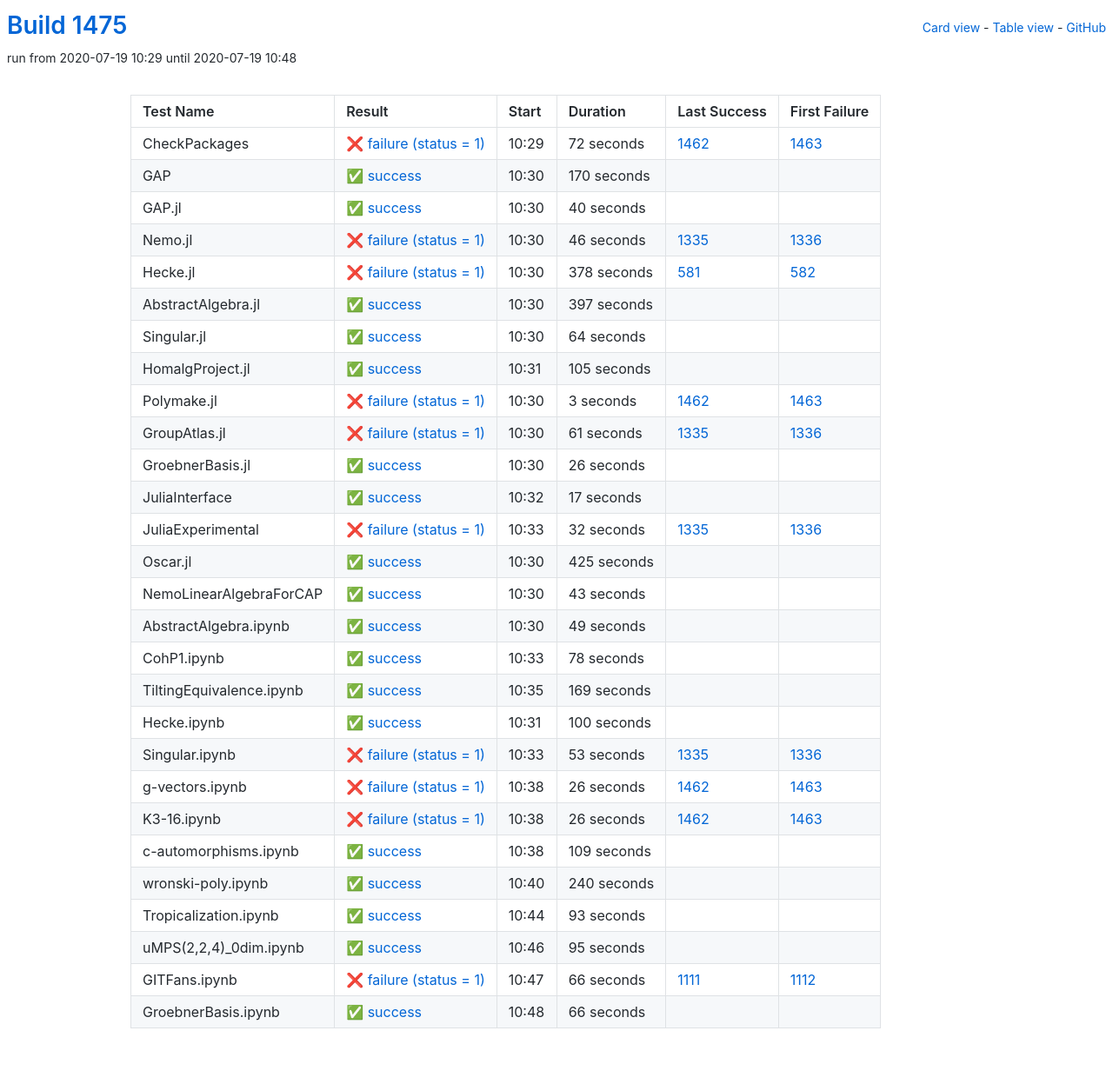
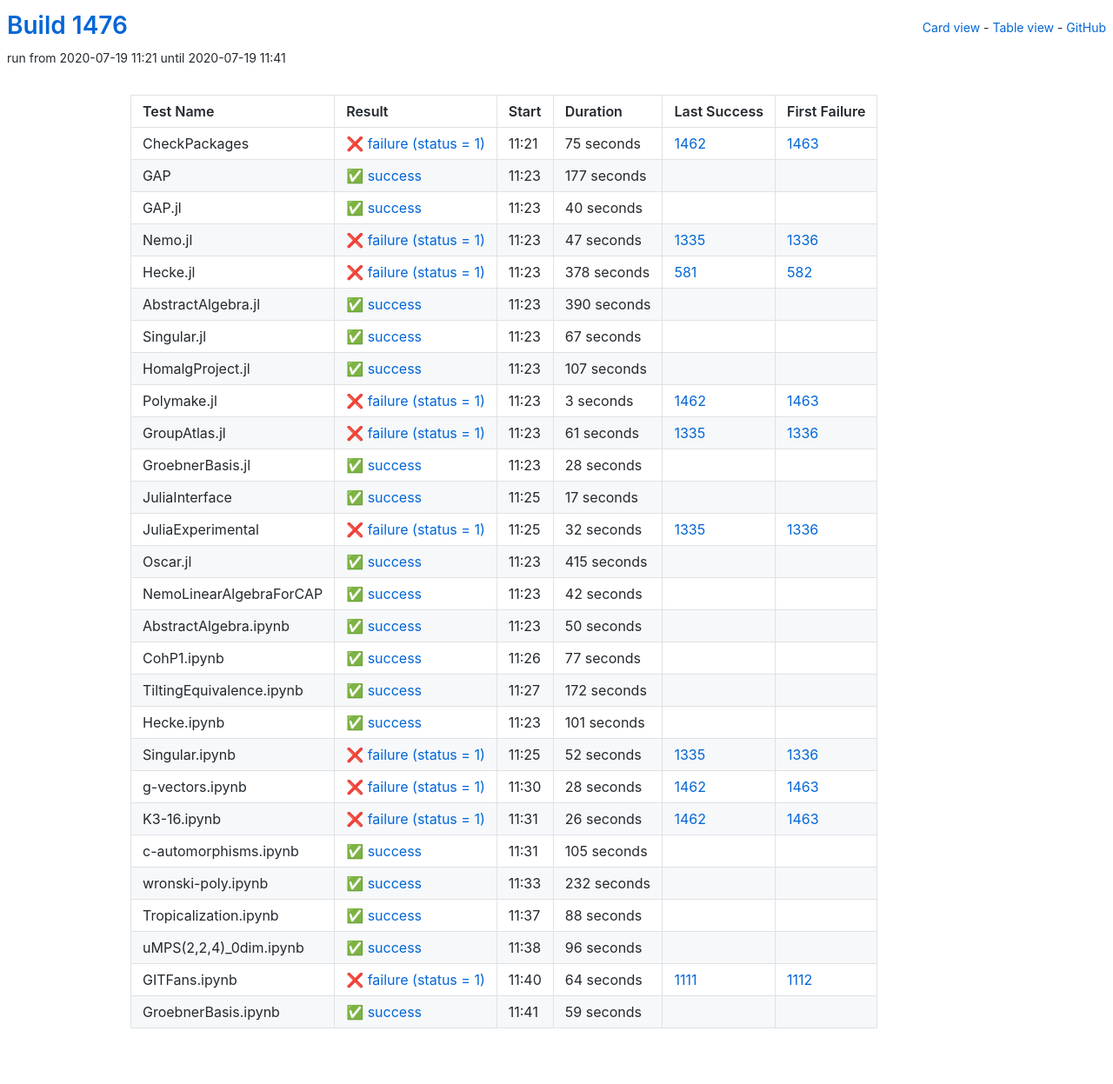
Before and after one commit to oscar-system/oscar-ci-status-1.4, a Jekyll site: the page built from table.html, in a window 1280 px wide. Shown: the whole page at 87% size. Built offline with Jekyll 4.4.1, drawn with Linux system fonts in a browser that asks for light colours.

Commit message:
Build #1476

```diff
--- a/_data/ci.yml
+++ b/_data/ci.yml
@@ -1,6 +1,6 @@
 ---
-build: 1475
-build_url: https://oscarci.mathematik.uni-kl.de/job/oscar-julia-1.4/1475/
+build: 1476
+build_url: https://oscarci.mathematik.uni-kl.de/job/oscar-julia-1.4/1476/
 job: oscar-julia-1.4
 organization: oscar-system
 repo: oscar-ci-status-1.4
@@ -8,32 +8,32 @@ repourl: https://github.com/oscar-system/oscar-ci-status-1.4
 tests:
 - name: CheckPackages
   id: checkpackages
-  log: https://oscarci.mathematik.uni-kl.de/job/oscar-julia-1.4/1475/artifact/logs/build-1475/CheckPackages.log
-  start: 2020-07-19 10:29
+  log: https://oscarci.mathematik.uni-kl.de/job/oscar-julia-1.4/1476/artifact/logs/build-1476/CheckPackages.log
+  start: 2020-07-19 11:21
   success: false
   exitcode: 1
   status: failure
-  duration: 72
+  duration: 75
   last_success: 1462
   last_success_url: https://oscarci.mathematik.uni-kl.de/job/oscar-julia-1.4/1462/
   first_failure: 1463
   first_failure_url: https://oscarci.mathematik.uni-kl.de/job/oscar-julia-1.4/1463/
 - name: GAP
   id: gap
-  log: https://oscarci.mathematik.uni-kl.de/job/oscar-julia-1.4/1475/artifact/logs/build-1475/GAP.log
-  start: 2020-07-19 10:30
+  log: https://oscarci.mathematik.uni-kl.de/job/oscar-julia-1.4/1476/artifact/logs/build-1476/GAP.log
+  start: 2020-07-19 11:23
   success: true
   exitcode: 0
   status: success
-  duration: 170
+  duration: 177
   last_success: false
   last_success_url:
   first_failure: false
   first_failure_url:
 - name: GAP.jl
   id: gap-jl
-  log: https://oscarci.mathematik.uni-kl.de/job/oscar-julia-1.4/1475/artifact/logs/build-1475/GAP.jl.log
-  start: 2020-07-19 10:30
+  log: https://oscarci.mathematik.uni-kl.de/job/oscar-julia-1.4/1476/artifact/logs/build-1476/GAP.jl.log
+  start: 2020-07-19 11:23
   success: true
   exitcode: 0
   status: success
@@ -44,20 +44,20 @@ tests:
   first_failure_url:
 - name: Nemo.jl
   id: nemo-jl
-  log: https://oscarci.mathematik.uni-kl.de/job/oscar-julia-1.4/1475/artifact/logs/build-1475/Nemo.jl.log
-  start: 2020-07-19 10:30
+  log: https://oscarci.mathematik.uni-kl.de/job/oscar-julia-1.4/1476/artifact/logs/build-1476/Nemo.jl.log
+  start: 2020-07-19 11:23
   success: false
   exitcode: 1
   status: failure
-  duration: 46
+  duration: 47
   last_success: 1335
   last_success_url: https://oscarci.mathematik.uni-kl.de/job/oscar-julia-1.4/1335/
   first_failure: 1336
   first_failure_url: https://oscarci.mathematik.uni-kl.de/job/oscar-julia-1.4/1336/
 - name: Hecke.jl
   id: hecke-jl
-  log: https://oscarci.mathematik.uni-kl.de/job/oscar-julia-1.4/1475/artifact/logs/build-1475/Hecke.jl.log
-  start: 2020-07-19 10:30
+  log: https://oscarci.mathematik.uni-kl.de/job/oscar-julia-1.4/1476/artifact/logs/build-1476/Hecke.jl.log
+  start: 2020-07-19 11:23
   success: false
   exitcode: 1
   status: failure
@@ -68,44 +68,44 @@ tests:
   first_failure_url: https://oscarci.mathematik.uni-kl.de/job/oscar-julia-1.4/582/
 - name: AbstractAlgebra.jl
   id: abstractalgebra-jl
-  log: https://oscarci.mathematik.uni-kl.de/job/oscar-julia-1.4/1475/artifact/logs/build-1475/AbstractAlgebra.jl.log
-  start: 2020-07-19 10:30
+  log: https://oscarci.mathematik.uni-kl.de/job/oscar-julia-1.4/1476/artifact/logs/build-1476/AbstractAlgebra.jl.log
+  start: 2020-07-19 11:23
   success: true
   exitcode: 0
   status: success
-  duration: 397
+  duration: 390
   last_success: false
   last_success_url:
   first_failure: false
   first_failure_url:
 - name: Singular.jl
   id: singular-jl
-  log: https://oscarci.mathematik.uni-kl.de/job/oscar-julia-1.4/1475/artifact/logs/build-1475/Singular.jl.log
-  start: 2020-07-19 10:30
+  log: https://oscarci.mathematik.uni-kl.de/job/oscar-julia-1.4/1476/artifact/logs/build-1476/Singular.jl.log
+  start: 2020-07-19 11:23
   success: true
   exitcode: 0
   status: success
-  duration: 64
+  duration: 67
   last_success: false
   last_success_url:
   first_failure: false
   first_failure_url:
 - name: HomalgProject.jl
   id: homalgproject-jl
-  log: https://oscarci.mathematik.uni-kl.de/job/oscar-julia-1.4/1475/artifact/logs/build-1475/HomalgProject.jl.log
-  start: 2020-07-19 10:31
+  log: https://oscarci.mathematik.uni-kl.de/job/oscar-julia-1.4/1476/artifact/logs/build-1476/HomalgProject.jl.log
+  start: 2020-07-19 11:23
   success: true
   exitcode: 0
   status: success
-  duration: 105
+  duration: 107
   last_success: false
   last_success_url:
   first_failure: false
   first_failure_url:
 - name: Polymake.jl
   id: polymake-jl
-  log: https://oscarci.mathematik.uni-kl.de/job/oscar-julia-1.4/1475/artifact/logs/build-1475/Polymake.jl.log
-  start: 2020-07-19 10:30
+  log: https://oscarci.mathematik.uni-kl.de/job/oscar-julia-1.4/1476/artifact/logs/build-1476/Polymake.jl.log
+  start: 2020-07-19 11:23
   success: false
   exitcode: 1
   status: failure
@@ -116,8 +116,8 @@ tests:
   first_failure_url: https://oscarci.mathematik.uni-kl.de/job/oscar-julia-1.4/1463/
 - name: GroupAtlas.jl
   id: groupatlas-jl
-  log: https://oscarci.mathematik.uni-kl.de/job/oscar-julia-1.4/1475/artifact/logs/build-1475/GroupAtlas.jl.log
-  start: 2020-07-19 10:30
+  log: https://oscarci.mathematik.uni-kl.de/job/oscar-julia-1.4/1476/artifact/logs/build-1476/GroupAtlas.jl.log
+  start: 2020-07-19 11:23
   success: false
   exitcode: 1
   status: failure
@@ -128,20 +128,20 @@ tests:
   first_failure_url: https://oscarci.mathematik.uni-kl.de/job/oscar-julia-1.4/1336/
 - name: GroebnerBasis.jl
   id: groebnerbasis-jl
-  log: https://oscarci.mathematik.uni-kl.de/job/oscar-julia-1.4/1475/artifact/logs/build-1475/GroebnerBasis.jl.log
-  start: 2020-07-19 10:30
+  log: https://oscarci.mathematik.uni-kl.de/job/oscar-julia-1.4/1476/artifact/logs/build-1476/GroebnerBasis.jl.log
+  start: 2020-07-19 11:23
   success: true
   exitcode: 0
   status: success
-  duration: 26
+  duration: 28
   last_success: false
   last_success_url:
   first_failure: false
   first_failure_url:
 - name: JuliaInterface
   id: juliainterface
-  log: https://oscarci.mathematik.uni-kl.de/job/oscar-julia-1.4/1475/artifact/logs/build-1475/JuliaInterface.log
-  start: 2020-07-19 10:32
+  log: https://oscarci.mathematik.uni-kl.de/job/oscar-julia-1.4/1476/artifact/logs/build-1476/JuliaInterface.log
+  start: 2020-07-19 11:25
   success: true
   exitcode: 0
   status: success
@@ -152,8 +152,8 @@ tests:
   first_failure_url:
 - name: JuliaExperimental
   id: juliaexperimental
-  log: https://oscarci.mathematik.uni-kl.de/job/oscar-julia-1.4/1475/artifact/logs/build-1475/JuliaExperimental.log
-  start: 2020-07-19 10:33
+  log: https://oscarci.mathematik.uni-kl.de/job/oscar-julia-1.4/1476/artifact/logs/build-1476/JuliaExperimental.log
+  start: 2020-07-19 11:25
   success: false
   exitcode: 1
   status: failure
@@ -164,104 +164,104 @@ tests:
   first_failure_url: https://oscarci.mathematik.uni-kl.de/job/oscar-julia-1.4/1336/
 - name: Oscar.jl
   id: oscar-jl
-  log: https://oscarci.mathematik.uni-kl.de/job/oscar-julia-1.4/1475/artifact/logs/build-1475/Oscar.jl.log
-  start: 2020-07-19 10:30
+  log: https://oscarci.mathematik.uni-kl.de/job/oscar-julia-1.4/1476/artifact/logs/build-1476/Oscar.jl.log
+  start: 2020-07-19 11:23
   success: true
   exitcode: 0
   status: success
-  duration: 425
+  duration: 415
   last_success: false
   last_success_url:
   first_failure: false
   first_failure_url:
 - name: NemoLinearAlgebraForCAP
   id: nemolinearalgebraforcap
-  log: https://oscarci.mathematik.uni-kl.de/job/oscar-julia-1.4/1475/artifact/logs/build-1475/NemoLinearAlgebraForCAP.log
-  start: 2020-07-19 10:30
+  log: https://oscarci.mathematik.uni-kl.de/job/oscar-julia-1.4/1476/artifact/logs/build-1476/NemoLinearAlgebraForCAP.log
+  start: 2020-07-19 11:23
   success: true
   exitcode: 0
   status: success
-  duration: 43
+  duration: 42
   last_success: false
   last_success_url:
   first_failure: false
   first_failure_url:
 - name: AbstractAlgebra.ipynb
   id: abstractalgebra-ipynb
-  log: https://oscarci.mathematik.uni-kl.de/job/oscar-julia-1.4/1475/artifact/logs/build-1475/AbstractAlgebra.ipynb.log
-  start: 2020-07-19 10:30
+  log: https://oscarci.mathematik.uni-kl.de/job/oscar-julia-1.4/1476/artifact/logs/build-1476/AbstractAlgebra.ipynb.log
+  start: 2020-07-19 11:23
   success: true
   exitcode: 0
   status: success
-  duration: 49
+  duration: 50
   last_success: false
   last_success_url:
   first_failure: false
   first_failure_url:
 - name: CohP1.ipynb
   id: cohp1-ipynb
-  log: https://oscarci.mathematik.uni-kl.de/job/oscar-julia-1.4/1475/artifact/logs/build-1475/CohP1.ipynb.log
-  start: 2020-07-19 10:33
+  log: https://oscarci.mathematik.uni-kl.de/job/oscar-julia-1.4/1476/artifact/logs/build-1476/CohP1.ipynb.log
+  start: 2020-07-19 11:26
   success: true
   exitcode: 0
   status: success
-  duration: 78
+  duration: 77
   last_success: false
   last_success_url:
   first_failure: false
   first_failure_url:
 - name: TiltingEquivalence.ipynb
   id: tiltingequivalence-ipynb
-  log: https://oscarci.mathematik.uni-kl.de/job/oscar-julia-1.4/1475/artifact/logs/build-1475/TiltingEquivalence.ipynb.log
-  start: 2020-07-19 10:35
+  log: https://oscarci.mathematik.uni-kl.de/job/oscar-julia-1.4/1476/artifact/logs/build-1476/TiltingEquivalence.ipynb.log
+  start: 2020-07-19 11:27
   success: true
   exitcode: 0
   status: success
-  duration: 169
+  duration: 172
   last_success: false
   last_success_url:
   first_failure: false
   first_failure_url:
 - name: Hecke.ipynb
   id: hecke-ipynb
-  log: https://oscarci.mathematik.uni-kl.de/job/oscar-julia-1.4/1475/artifact/logs/build-1475/Hecke.ipynb.log
-  start: 2020-07-19 10:31
+  log: https://oscarci.mathematik.uni-kl.de/job/oscar-julia-1.4/1476/artifact/logs/build-1476/Hecke.ipynb.log
+  start: 2020-07-19 11:23
   success: true
   exitcode: 0
   status: success
-  duration: 100
+  duration: 101
   last_success: false
   last_success_url:
   first_failure: false
   first_failure_url:
 - name: Singular.ipynb
   id: singular-ipynb
-  log: https://oscarci.mathematik.uni-kl.de/job/oscar-julia-1.4/1475/artifact/logs/build-1475/Singular.ipynb.log
-  start: 2020-07-19 10:33
+  log: https://oscarci.mathematik.uni-kl.de/job/oscar-julia-1.4/1476/artifact/logs/build-1476/Singular.ipynb.log
+  start: 2020-07-19 11:25
   success: false
   exitcode: 1
   status: failure
-  duration: 53
+  duration: 52
   last_success: 1335
   last_success_url: https://oscarci.mathematik.uni-kl.de/job/oscar-julia-1.4/1335/
   first_failure: 1336
   first_failure_url: https://oscarci.mathematik.uni-kl.de/job/oscar-julia-1.4/1336/
 - name: g-vectors.ipynb
   id: g-vectors-ipynb
-  log: https://oscarci.mathematik.uni-kl.de/job/oscar-julia-1.4/1475/artifact/logs/build-1475/g-vectors.ipynb.log
-  start: 2020-07-19 10:38
+  log: https://oscarci.mathematik.uni-kl.de/job/oscar-julia-1.4/1476/artifact/logs/build-1476/g-vectors.ipynb.log
+  start: 2020-07-19 11:30
   success: false
   exitcode: 1
   status: failure
-  duration: 26
+  duration: 28
   last_success: 1462
   last_success_url: https://oscarci.mathematik.uni-kl.de/job/oscar-julia-1.4/1462/
   first_failure: 1463
   first_failure_url: https://oscarci.mathematik.uni-kl.de/job/oscar-julia-1.4/1463/
 - name: K3-16.ipynb
   id: k3-16-ipynb
-  log: https://oscarci.mathematik.uni-kl.de/job/oscar-julia-1.4/1475/artifact/logs/build-1475/K3-16.ipynb.log
-  start: 2020-07-19 10:38
+  log: https://oscarci.mathematik.uni-kl.de/job/oscar-julia-1.4/1476/artifact/logs/build-1476/K3-16.ipynb.log
+  start: 2020-07-19 11:31
   success: false
   exitcode: 1
   status: failure
@@ -272,72 +272,72 @@ tests:
   first_failure_url: https://oscarci.mathematik.uni-kl.de/job/oscar-julia-1.4/1463/
 - name: c-automorphisms.ipynb
   id: c-automorphisms-ipynb
-  log: https://oscarci.mathematik.uni-kl.de/job/oscar-julia-1.4/1475/artifact/logs/build-1475/c-automorphisms.ipynb.log
-  start: 2020-07-19 10:38
+  log: https://oscarci.mathematik.uni-kl.de/job/oscar-julia-1.4/1476/artifact/logs/build-1476/c-automorphisms.ipynb.log
+  start: 2020-07-19 11:31
   success: true
   exitcode: 0
   status: success
-  duration: 109
+  duration: 105
   last_success: false
   last_success_url:
   first_failure: false
   first_failure_url:
 - name: wronski-poly.ipynb
   id: wronski-poly-ipynb
-  log: https://oscarci.mathematik.uni-kl.de/job/oscar-julia-1.4/1475/artifact/logs/build-1475/wronski-poly.ipynb.log
-  start: 2020-07-19 10:40
+  log: https://oscarci.mathematik.uni-kl.de/job/oscar-julia-1.4/1476/artifact/logs/build-1476/wronski-poly.ipynb.log
+  start: 2020-07-19 11:33
   success: true
   exitcode: 0
   status: success
-  duration: 240
+  duration: 232
   last_success: false
   last_success_url:
   first_failure: false
   first_failure_url:
 - name: Tropicalization.ipynb
   id: tropicalization-ipynb
-  log: https://oscarci.mathematik.uni-kl.de/job/oscar-julia-1.4/1475/artifact/logs/build-1475/Tropicalization.ipynb.log
-  start: 2020-07-19 10:44
+  log: https://oscarci.mathematik.uni-kl.de/job/oscar-julia-1.4/1476/artifact/logs/build-1476/Tropicalization.ipynb.log
+  start: 2020-07-19 11:37
   success: true
   exitcode: 0
   status: success
-  duration: 93
+  duration: 88
   last_success: false
   last_success_url:
   first_failure: false
   first_failure_url:
 - name: uMPS(2,2,4)_0dim.ipynb
   id: umps-2-2-4-0dim-ipynb
-  log: https://oscarci.mathematik.uni-kl.de/job/oscar-julia-1.4/1475/artifact/logs/build-1475/uMPS-2-2-4-_0dim.ipynb.log
-  start: 2020-07-19 10:46
+  log: https://oscarci.mathematik.uni-kl.de/job/oscar-julia-1.4/1476/artifact/logs/build-1476/uMPS-2-2-4-_0dim.ipynb.log
+  start: 2020-07-19 11:38
   success: true
   exitcode: 0
   status: success
-  duration: 95
+  duration: 96
   last_success: false
   last_success_url:
   first_failure: false
   first_failure_url:
 - name: GITFans.ipynb
   id: gitfans-ipynb
-  log: https://oscarci.mathematik.uni-kl.de/job/oscar-julia-1.4/1475/artifact/logs/build-1475/GITFans.ipynb.log
-  start: 2020-07-19 10:47
+  log: https://oscarci.mathematik.uni-kl.de/job/oscar-julia-1.4/1476/artifact/logs/build-1476/GITFans.ipynb.log
+  start: 2020-07-19 11:40
   success: false
   exitcode: 1
   status: failure
-  duration: 66
+  duration: 64
   last_success: 1111
   last_success_url: https://oscarci.mathematik.uni-kl.de/job/oscar-julia-1.4/1111/
   first_failure: 1112
   first_failure_url: https://oscarci.mathematik.uni-kl.de/job/oscar-julia-1.4/1112/
 - name: GroebnerBasis.ipynb
   id: groebnerbasis-ipynb
-  log: https://oscarci.mathematik.uni-kl.de/job/oscar-julia-1.4/1475/artifact/logs/build-1475/GroebnerBasis.ipynb.log
-  start: 2020-07-19 10:48
+  log: https://oscarci.mathematik.uni-kl.de/job/oscar-julia-1.4/1476/artifact/logs/build-1476/GroebnerBasis.ipynb.log
+  start: 2020-07-19 11:41
   success: true
   exitcode: 0
   status: success
-  duration: 66
+  duration: 59
   last_success: false
   last_success_url:
   first_failure: false
```
Also changed, not shown: README.md.
